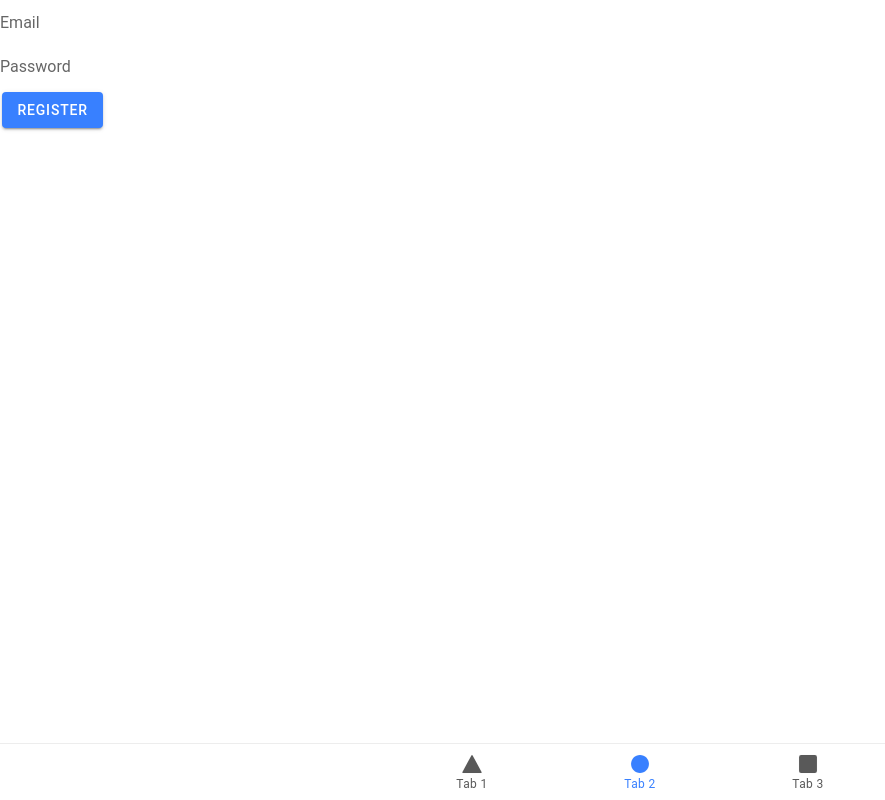
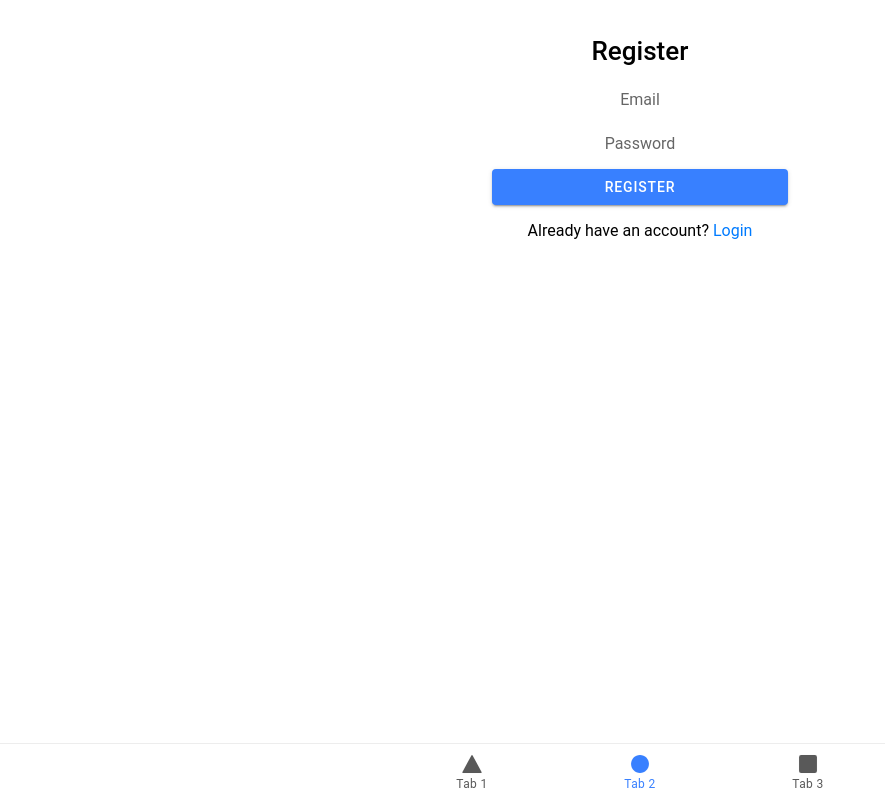
Before and after one commit to ipu1/MobileApp_4, a React (Vite) app: page /tab2 in a window 1280 px wide. Shown: the whole page, without its empty margins (0-885 px from the left). Built offline with nearby package versions, Linux system fonts and the light colour scheme.

Commit message:
Tyyli upgrade

```diff
--- a/src/pages/Tab1.tsx
+++ b/src/pages/Tab1.tsx
@@ -1,18 +1,15 @@
-import React from 'react';
+import React, {useState} from 'react';
 import firebase from 'firebase/compat/app';
 import 'firebase/compat/auth';
-import firebaseConfig from '../firebaseConfig';
-import { IonContent, IonPage, IonInput, IonButton, IonToast } from '@ionic/react';
+import { IonContent, IonPage, IonInput, IonButton, IonToast, IonText } from '@ionic/react';
+import { Link } from 'react-router-dom';
+import './pages.css';
 
 const Tab1: React.FC = () => {
-  const [email, setEmail] = React.useState('');
-  const [password, setPassword] = React.useState('');
-  const [showToast, setShowToast] = React.useState<boolean>(false);
-  const [toastMessage, setToastMessage] = React.useState<string>('');
-
-  React.useEffect(() => {
-    firebase.initializeApp(firebaseConfig);
-  }, []);
+  const [email, setEmail] = useState('');
+  const [password, setPassword] = useState('');
+  const [showError, setShowError] = useState<boolean>(false);
+  const [errorMessage, setErrorMessage] = useState<string>('');
 
   const handleLogin = async () => {
     try {
@@ -21,18 +18,22 @@ const Tab1: React.FC = () => {
       // Redirect or navigate to the next page upon successful login
     } catch (error) {
       console.error('Error signing in:', error.message);
-      setToastMessage(error.message);
-      setShowToast(true);
+      setErrorMessage("Wrong credentials! TRY AGAIN!!!");
+      setShowError(true);
     }
   };
 
   return (
     <IonPage>
-      <IonContent>
-        <IonInput type="email" placeholder="Email" value={email} onIonChange={(e) => setEmail(e.detail.value!)} />
-        <IonInput type="password" placeholder="Password" value={password} onIonChange={(e) => setPassword(e.detail.value!)} />
-        <IonButton onClick={handleLogin}>Login</IonButton>
-        <IonToast isOpen={showToast} message={toastMessage} onDidDismiss={() => setShowToast(false)} />
+      <IonContent className="ion-padding">
+        <div className="login-form">
+          <h1>Login</h1>
+          <IonInput type="email" placeholder="Email" value={email} onIonChange={(e) => setEmail(e.detail.value!)} />
+          <IonInput type="password" placeholder="Password" value={password} onIonChange={(e) => setPassword(e.detail.value!)} />
+          <IonButton expand="block" onClick={handleLogin}>Login</IonButton>
+          {showError && <IonText color="danger">{errorMessage}</IonText>}
+          <p className="register-link">Don't have an account? <Link to="/register">Register</Link></p>
+        </div>
       </IonContent>
     </IonPage>
   );
--- a/src/pages/Tab2.tsx
+++ b/src/pages/Tab2.tsx
@@ -1,34 +1,39 @@
 import React, { useState } from 'react';
-import { IonContent, IonPage, IonInput, IonButton, IonToast } from '@ionic/react';
+import { IonContent, IonPage, IonInput, IonButton, IonText } from '@ionic/react';
 import firebase from 'firebase/compat/app';
 import 'firebase/compat/auth';
-import firebaseConfig from '../firebaseConfig';
+import { Link } from 'react-router-dom';
+import './pages.css';
 
 const Tab2: React.FC = () => {
   const [email, setEmail] = useState('');
   const [password, setPassword] = useState('');
-  const [showToast, setShowToast] = useState<boolean>(false);
-  const [toastMessage, setToastMessage] = useState<string>('');
+  const [showError, setShowError] = useState<boolean>(false);
+  const [errorMessage, setErrorMessage] = useState<string>('');
 
-  const handleRegistration = async () => {
+  const handleRegister = async () => {
     try {
       await firebase.auth().createUserWithEmailAndPassword(email, password);
       console.log('User registered successfully!');
       // Redirect or navigate to the next page upon successful registration
     } catch (error) {
       console.error('Error registering user:', error.message);
-      setToastMessage(error.message);
-      setShowToast(true);
+      setErrorMessage(error.message);
+      setShowError(true);
     }
   };
 
   return (
     <IonPage>
-      <IonContent>
-        <IonInput type="email" placeholder="Email" value={email} onIonChange={(e) => setEmail(e.detail.value!)} />
-        <IonInput type="password" placeholder="Password" value={password} onIonChange={(e) => setPassword(e.detail.value!)} />
-        <IonButton onClick={handleRegistration}>Register</IonButton>
-        <IonToast isOpen={showToast} message={toastMessage} onDidDismiss={() => setShowToast(false)} />
+      <IonContent className="ion-padding">
+        <div className="form-container">
+          <h1>Register</h1>
+          <IonInput type="email" placeholder="Email" value={email} onIonChange={(e) => setEmail(e.detail.value!)} />
+          <IonInput type="password" placeholder="Password" value={password} onIonChange={(e) => setPassword(e.detail.value!)} />
+          <IonButton expand="block" onClick={handleRegister}>Register</IonButton>
+          {showError && <IonText color="danger">{errorMessage}</IonText>}
+          <p className="login-link">Already have an account? <Link to="/login">Login</Link></p>
+        </div>
       </IonContent>
     </IonPage>
   );
--- /dev/null
+++ b/src/pages/pages.css
@@ -0,0 +1,45 @@
+.login-form {
+    max-width: 300px;
+    margin: auto;
+    text-align: center;
+  }
+
+.register-link {
+  margin-top: 16px;
+}
+
+.register-link a {
+  color: #007bff;
+  text-decoration: none;
+}
+
+.register-link a:hover {
+  text-decoration: underline;
+}
+
+.input-field {
+  margin-bottom: 16px;
+}
+
+.error-message {
+  margin-top: 16px;
+}
+
+.form-container {
+  max-width: 300px;
+  margin: auto;
+  text-align: center;
+}
+
+.login-link {
+  margin-top: 16px;
+}
+
+.login-link a {
+  color: #007bff;
+  text-decoration: none;
+}
+
+.login-link a:hover {
+  text-decoration: underline;
+}
```
Also changed, not shown: src/pages/Tab1.css (deleted).
